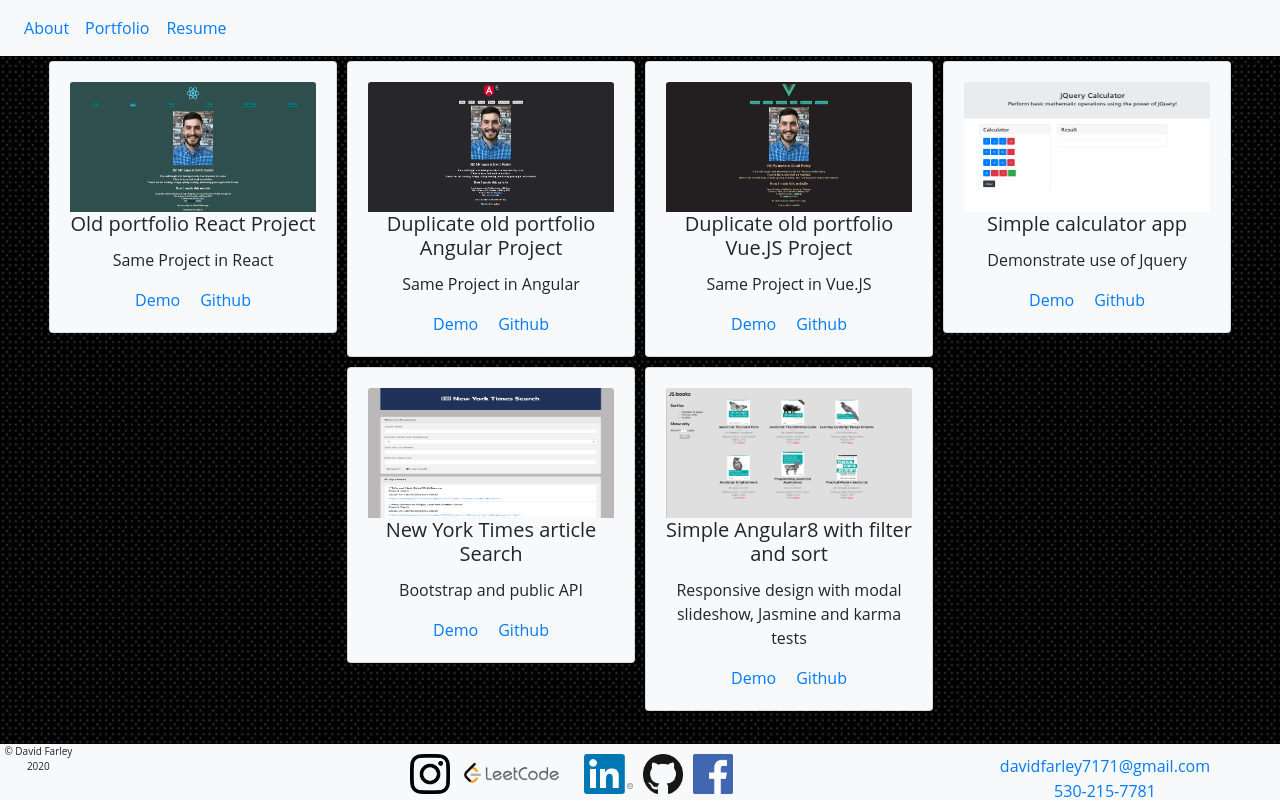
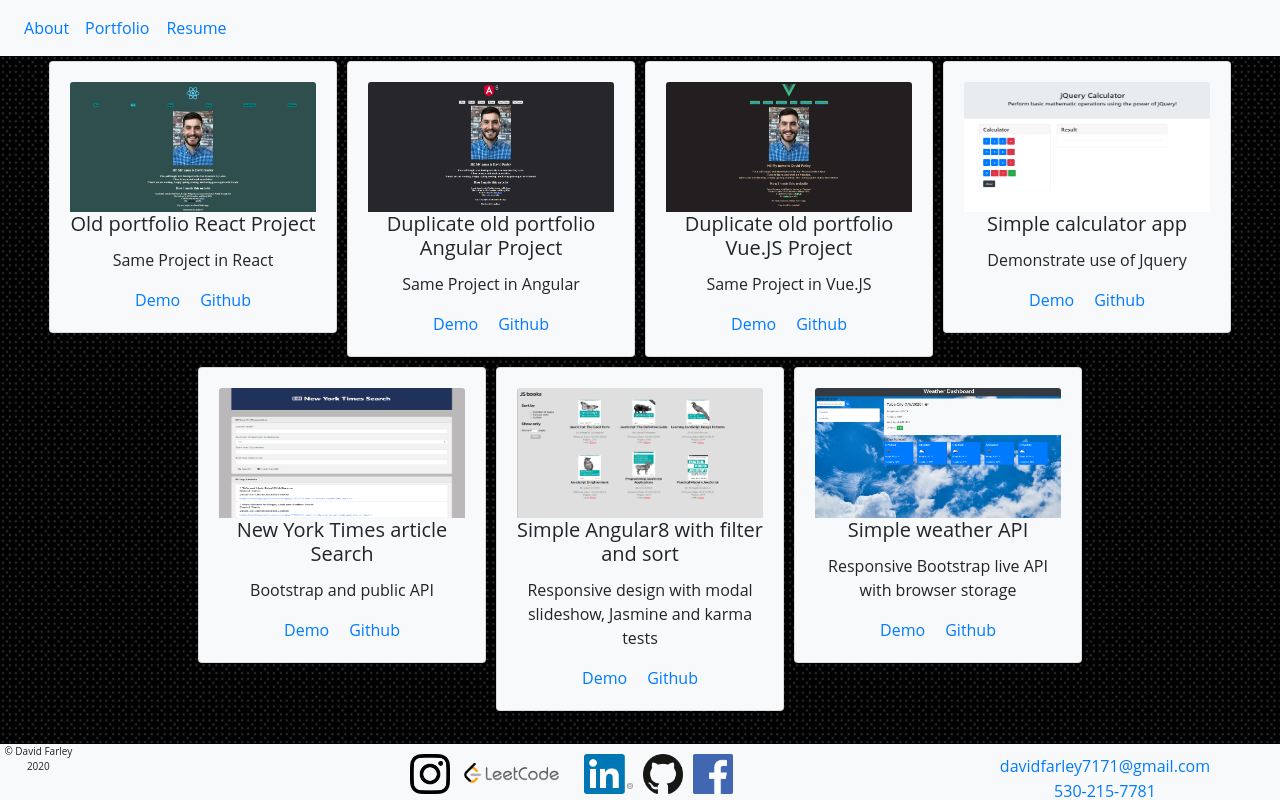
Before and after one commit to tooPhatJones/reactportfolio3.0, a React (Create React App) app: page / in a window 1280 px wide. Built offline with nearby package versions, Linux system fonts and the light colour scheme.

Commit message:
added the weather dashboard

```diff
--- a/src/components/Portfoliopage.js
+++ b/src/components/Portfoliopage.js
@@ -8,7 +8,7 @@ import reactproj from '../Assets/ReactPortfolio.png';
 import calculator from '../Assets/jqueryCalculator.png';
 import nyt from '../Assets/nyt.png';
 import dotdata from '../Assets/DotDataProject.png';
-
+import weatherapp from '../Assets/weatherapp.png';
 
 
 function Portfoliopage(props) {
@@ -71,6 +71,15 @@ function Portfoliopage(props) {
           text='Responsive design with modal slideshow, Jasmine and karma tests'
           git='https://github.com/davidfarley71/Bookshelf'
         />
+         <CardComponent
+          image={weatherapp}
+          width={widthvar}
+          height={heightvar}
+          title="Simple weather API"
+          site='https://davidfarley71.github.io/WeatherApi/index.html'
+          text='Responsive Bootstrap live API with browser storage'
+          git='https://github.com/davidfarley71/WeatherApi'
+        />
     </div>
   );
 }
```
Also changed, not shown: src/Assets/weatherapp.png (added), 1 other file (tests, documents, lock files or other folders).
